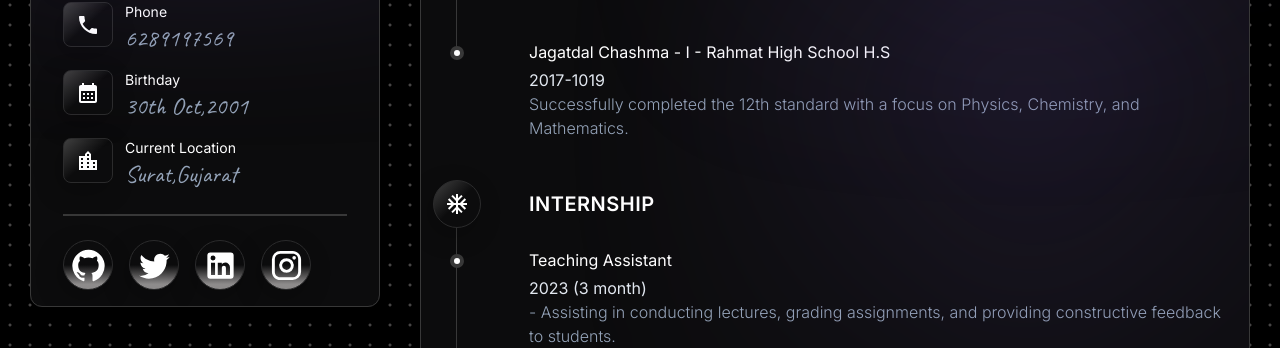
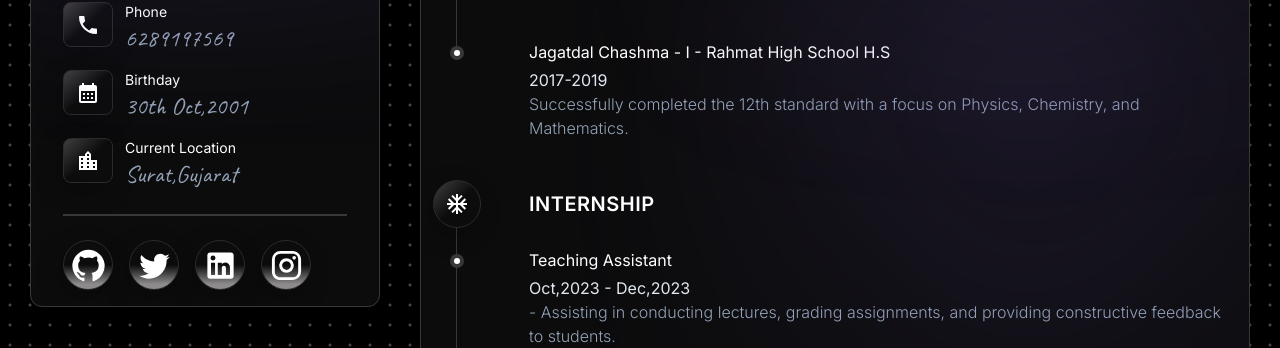
Before and after one commit to shaw-kunal/next-type-portfolio, a Next.js app: page /resume in a window 1280 px wide. Shown: the part 345-693 px from the top of the page. Built offline with nearby package versions, Linux system fonts and the light colour scheme.

Commit message:
fix: timeline of higher secondary

```diff
--- a/src/app/resume/page.tsx
+++ b/src/app/resume/page.tsx
@@ -26,7 +26,7 @@ const timeline_education:timeline[] = [
   },
   {
     title: 'Jagatdal Chashma - I - Rahmat High School H.S',
-    time:'2017-1019',
+    time:'2017-2019',
     desc: `Successfully completed the 12th standard with a focus on Physics, Chemistry, and Mathematics. `,
   }
 ]
@@ -35,7 +35,7 @@ const timeline_education:timeline[] = [
 const timeline_internship:timeline[]=[
   {
     title: 'Teaching Assistant',
-    time:'2023 (3 month)',
+    time:'Oct,2023 - Dec,2023 ',
     desc: ` - Assisting in conducting lectures, grading assignments, and providing constructive feedback to students.`,
   },
   {
```
